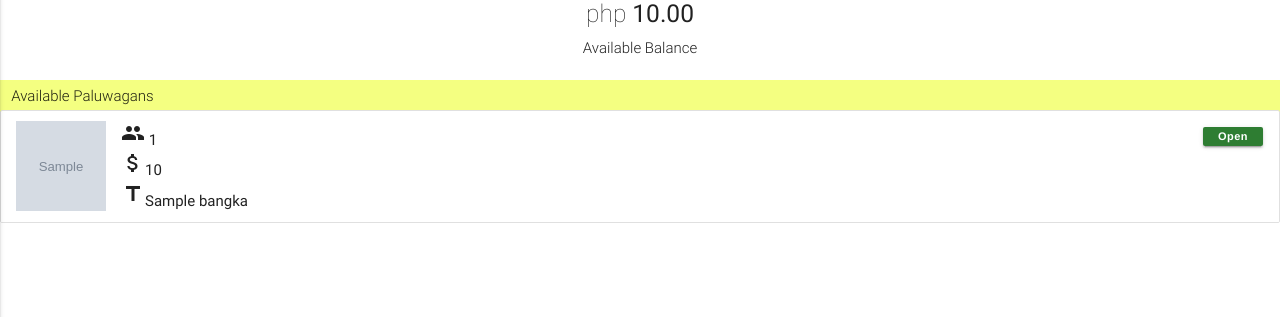
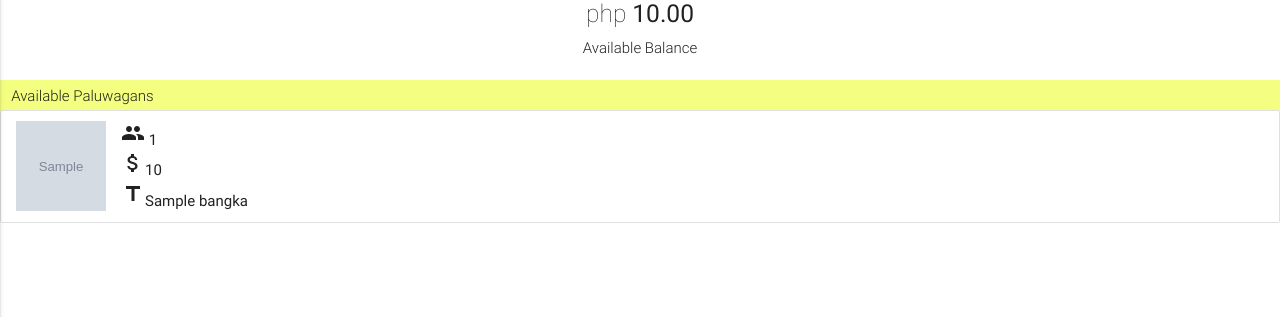
Before and after one commit to zorexsalvo/genisys, a Django app: template mobile/templates/home.html in a window 1280 px wide. Shown: the part 121-438 px from the top of the page. Run offline with Django 3.2, Linux system fonts and the light colour scheme; the template is opened without the code that fills it: most values are stand-ins (such as "Sample title", 1, 10 or a date in 2020); grey boxes marked "Sample" are stand-in pictures; some libraries are stand-ins or nearby versions.

Commit message:
Remove join button

```diff
--- a/mobile/templates/home.html
+++ b/mobile/templates/home.html
@@ -39,9 +39,6 @@
     <p><i class="material-icons">attach_money</i>{{ bangka.memberAmount }}
     <p><i class="material-icons">title</i>{{ bangka.crowdName }}
 
-    <a class="btn tertiary-content green darken-3 home-content" href="/paluwagan/{{ bangka.crowdID }}/">
-        Open
-    </a>
   </li>
   {% endfor %}
 </ul>
```
